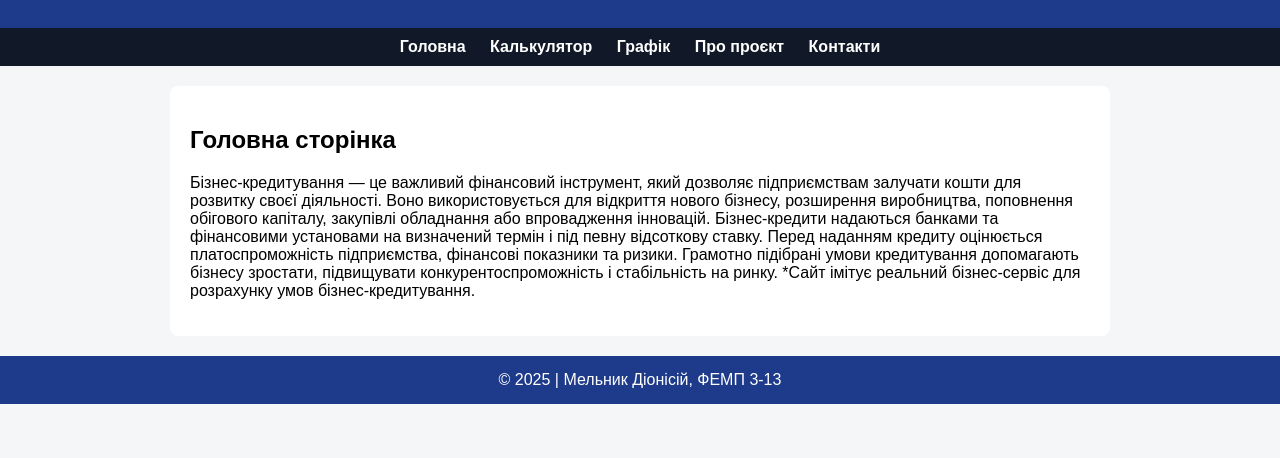
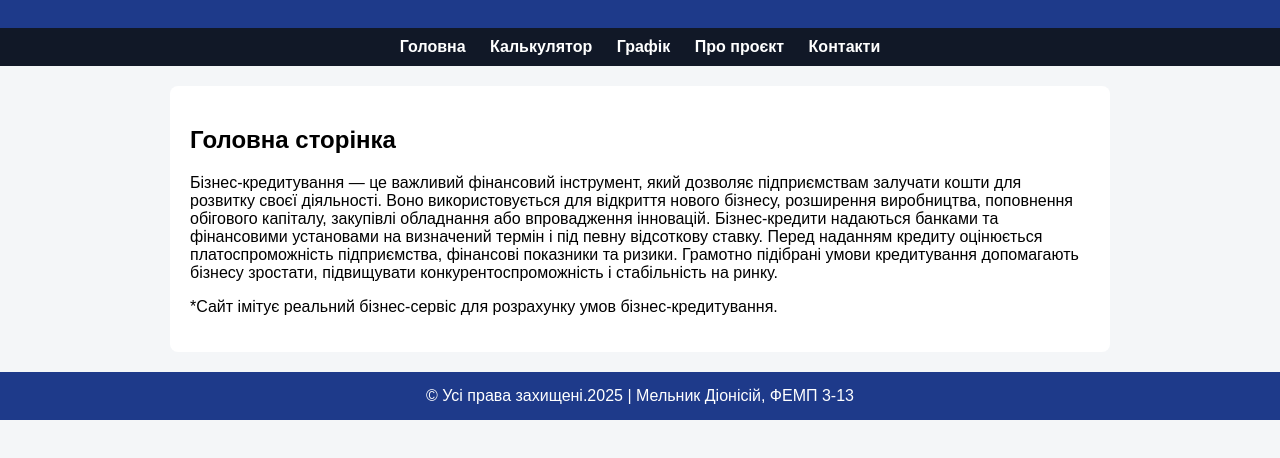
Before and after one commit to Dionisii22/fast-credit., a plain HTML site: page index.html in a window 1280 px wide. Shown: the part 116-574 px from the top of the page. Drawn offline with Linux system fonts and the light colour scheme.

Commit message:
Update index.html

```diff
--- a/index.html
+++ b/index.html
@@ -22,11 +22,11 @@
 <h2>Головна сторінка</h2>
 <p>Бізнес-кредитування — це важливий фінансовий інструмент, який дозволяє підприємствам залучати кошти для розвитку своєї діяльності. Воно використовується для відкриття нового бізнесу, розширення виробництва, поповнення обігового капіталу, закупівлі обладнання або впровадження інновацій.
 
-Бізнес-кредити надаються банками та фінансовими установами на визначений термін і під певну відсоткову ставку. Перед наданням кредиту оцінюється платоспроможність підприємства, фінансові показники та ризики. Грамотно підібрані умови кредитування допомагають бізнесу зростати, підвищувати конкурентоспроможність і стабільність на ринку.
+Бізнес-кредити надаються банками та фінансовими установами на визначений термін і під певну відсоткову ставку. Перед наданням кредиту оцінюється платоспроможність підприємства, фінансові показники та ризики. Грамотно підібрані умови кредитування допомагають бізнесу зростати, підвищувати конкурентоспроможність і стабільність на ринку.</p>
 
 
-  *Сайт імітує реальний бізнес-сервіс для розрахунку умов бізнес-кредитування.</p>
+<p>*Сайт імітує реальний бізнес-сервіс для розрахунку умов бізнес-кредитування.</p>
 </main>
-<footer>© 2025 | Мельник Діонісій, ФЕМП 3-13</footer>
+<footer>© Усі права захищені.2025 | Мельник Діонісій, ФЕМП 3-13</footer>
 </body>
 </html>
```
